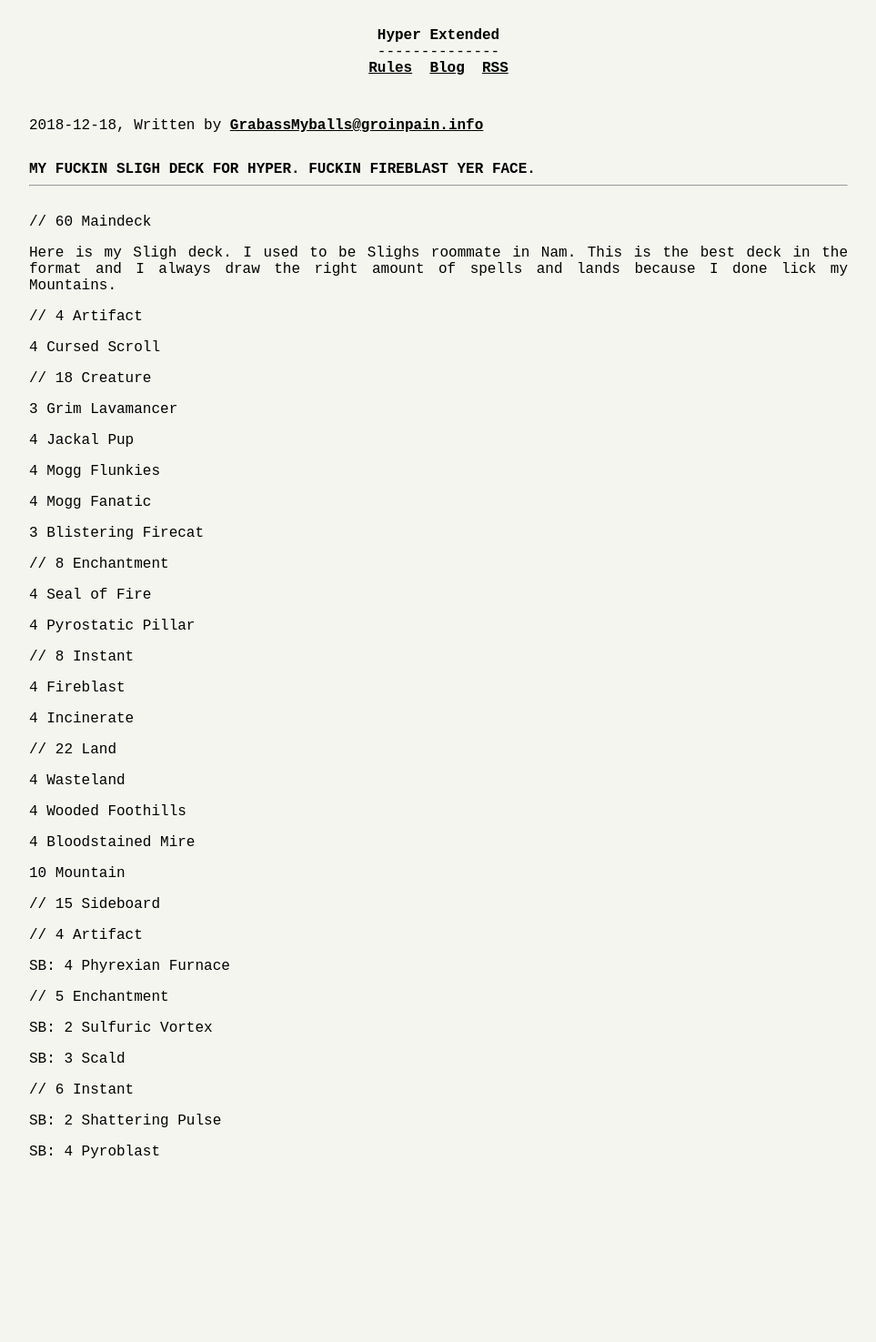
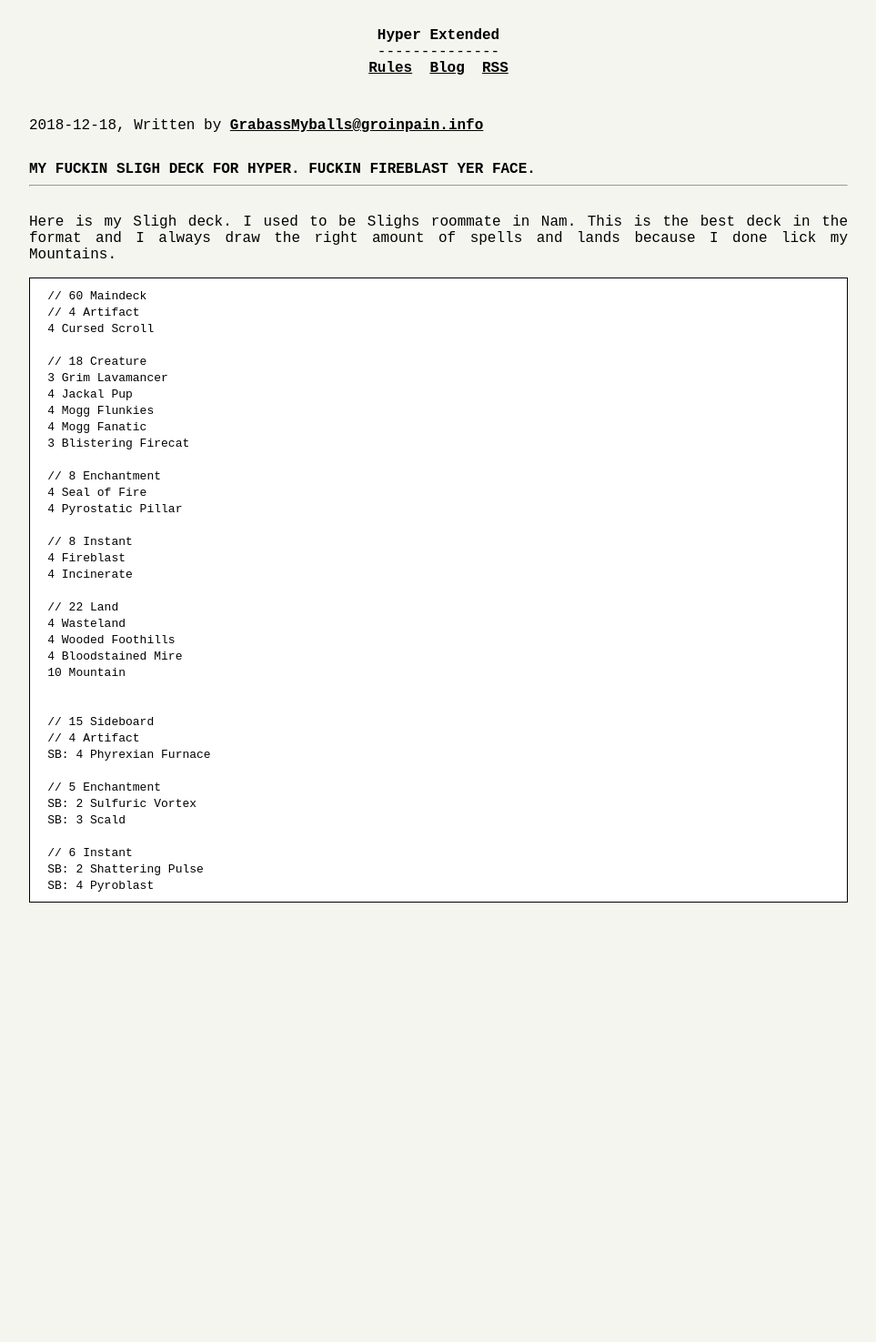
Before and after one commit to hypermtg/hextended.com, a Jekyll site: the page built from _posts/2018-12-18-fuckin-sligh-deck.md, in a window 1280 px wide. Shown: the whole page at 91% size, without its empty margins (158-1121 px from the left). Built offline with Jekyll 4.4.1, drawn with Linux system fonts in a browser that asks for light colours; after the commit the page ends 1192 px from its top, so only the background shows below that.

Commit message:
fix: reformat sligh deck, add date titles

````diff
--- a/_layouts/post.html
+++ b/_layouts/post.html
@@ -5,7 +5,7 @@
 {% assign author = site.data.authors[page.author] %}
 
 <section id="intro">
-    <div class="credit">{{ page.date | date: '%Y-%m-%d' }}{% if author %}, Written by <a href="https://twitter.com/{{ author.twitter }}">{{ author.name }}</a>{% endif %}</div>
+    <div class="credit"><span title="{{ page.date }}">{{ page.date | date: '%Y-%m-%d' }}</span>{% if author %}, Written by <a href="https://twitter.com/{{ author.twitter }}">{{ author.name }}</a>{% endif %}</div>
     <h2>{{ page.title }}</h2>
     <hr/>
 </section>
--- a/_posts/2018-12-18-fuckin-sligh-deck.md
+++ b/_posts/2018-12-18-fuckin-sligh-deck.md
@@ -7,80 +7,44 @@
 tags: decks
 ---
 
-// 60 Maindeck
-
 Here is my Sligh deck. I used to be Slighs roommate in Nam. This is the best deck in the format and I always draw the right amount of spells and lands because I done lick my Mountains.
 
-
-
+```
+// 60 Maindeck
 // 4 Artifact
-
 4 Cursed Scroll
 
-
-
 // 18 Creature
-
 3 Grim Lavamancer
-
 4 Jackal Pup
-
 4 Mogg Flunkies
-
 4 Mogg Fanatic
-
 3 Blistering Firecat
 
-
-
 // 8 Enchantment
-
 4 Seal of Fire
-
 4 Pyrostatic Pillar
 
-
-
 // 8 Instant
-
 4 Fireblast
-
 4 Incinerate
 
-
-
 // 22 Land
-
 4 Wasteland
-
 4 Wooded Foothills
-
 4 Bloodstained Mire
-
 10 Mountain
 
 
-
-
-
 // 15 Sideboard
-
 // 4 Artifact
-
 SB: 4 Phyrexian Furnace
 
-
-
 // 5 Enchantment
-
 SB: 2 Sulfuric Vortex
-
 SB: 3 Scald
 
-
-
 // 6 Instant
-
 SB: 2 Shattering Pulse
-
 SB: 4 Pyroblast
+```
--- a/blog.html
+++ b/blog.html
@@ -6,7 +6,7 @@
     {% for post in site.posts %}
         <div class="post-preview">
             <div>
-                <span class="date">{{ post.date | date: '%Y-%m-%d' }}</span><a href="{{ post.url }}">{{ post.title }}</a>
+                <span class="date" title="{{ post.date }}">{{ post.date | date: '%Y-%m-%d' }}</span><a href="{{ post.url }}">{{ post.title }}</a>
             </div>
             <div class="excerpt">
                 {{ post.excerpt }}
````
Also changed, not shown: _posts/2018-08-19-the-netscape-cup-second-with-elves.md (+1 -1 lines).
